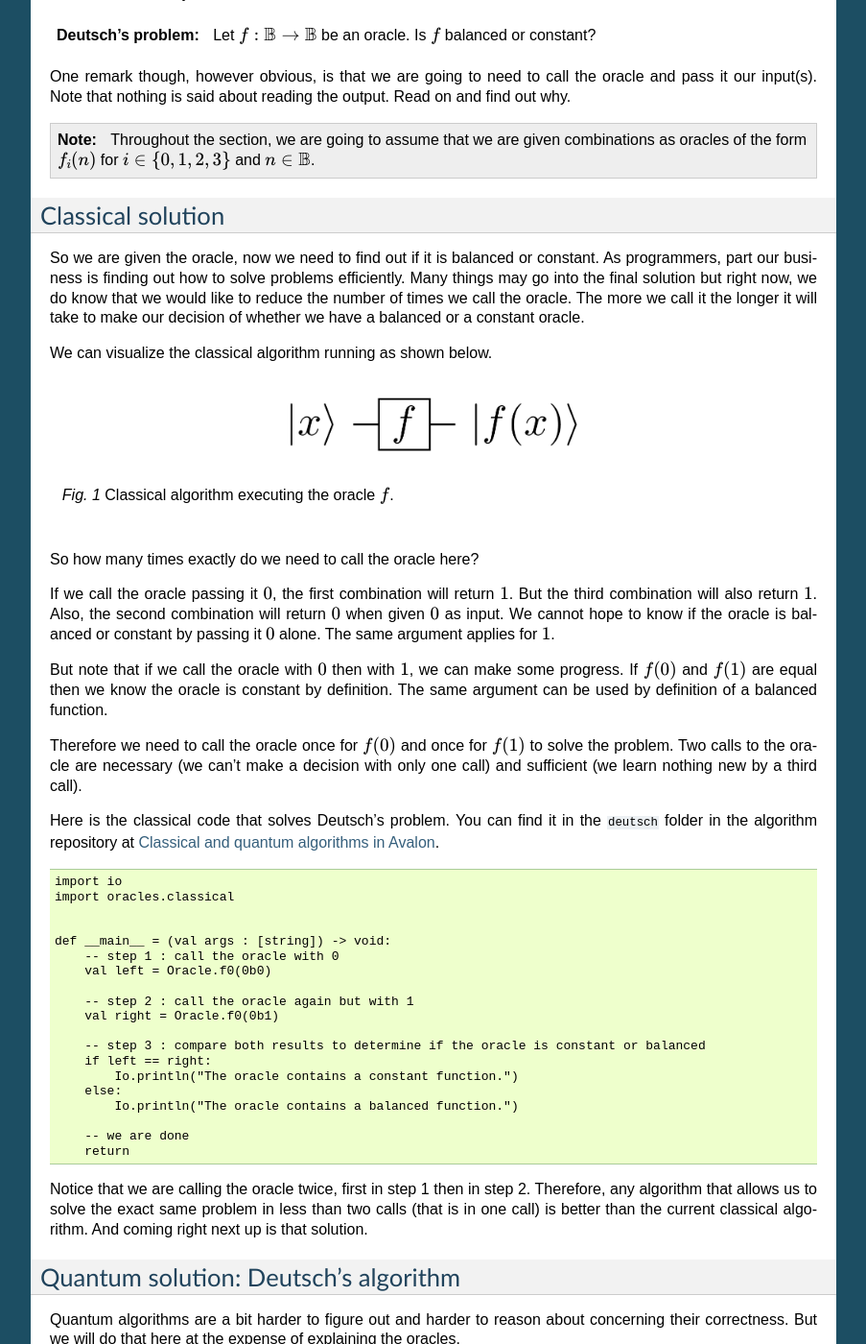
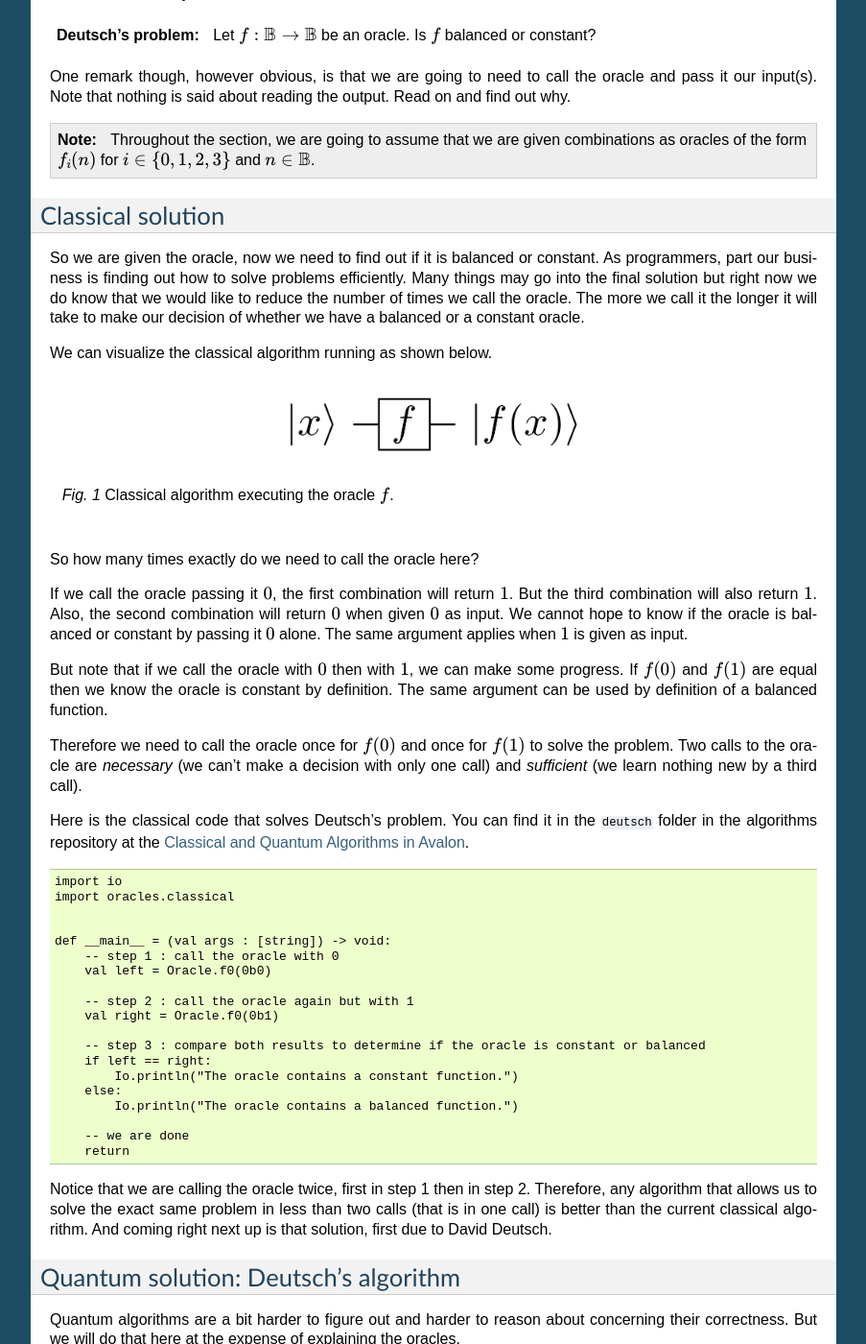
Before and after one commit to avalon-lang/docs, a Sphinx documentation site: the page built from source/algorithms/deutsch.rst, in a window 1280 px wide and 1400 px high, scrolled down 856 px. Shown: the whole window at 96% size, without its empty margins (198-1101 px from the left). Built offline with Sphinx 7.4.7, drawn with Linux system fonts in a browser that asks for light colours; some of the changed text lies outside the part shown.

Commit message:
Fixing typos.

```diff
--- a/source/algorithms/deutsch.rst
+++ b/source/algorithms/deutsch.rst
@@ -68,7 +68,7 @@ Classical solution
 
 So we are given the oracle, now we need to find out if it is balanced or constant.
 As programmers, part our business is finding out how to solve problems efficiently.
-Many things may go into the final solution but right now, we do know that we would like to reduce
+Many things may go into the final solution but right now we do know that we would like to reduce
 the number of times we call the oracle. The more we call it the longer it will take to
 make our decision of whether we have a balanced or a constant oracle.
 
@@ -88,18 +88,18 @@ So how many times exactly do we need to call the oracle here?
 If we call the oracle passing it :math:`0`, the first combination will return :math:`1`.
 But the third combination will also return :math:`1`. Also, the second combination
 will return :math:`0` when given :math:`0` as input. We cannot hope to know if the oracle is balanced
-or constant by passing it :math:`0` alone. The same argument applies for :math:`1`.
+or constant by passing it :math:`0` alone. The same argument applies when :math:`1` is given as input.
 
 But note that if we call the oracle with :math:`0` then with :math:`1`, we can make some progress.
 If :math:`f(0)` and :math:`f(1)` are equal then we know the oracle is constant by definition.
 The same argument can be used by definition of a balanced function.
 
 Therefore we need to call the oracle once for :math:`f(0)` and once for :math:`f(1)` to solve
-the problem. Two calls to the oracle are necessary (we can't make a decision with only one call)
-and sufficient (we learn nothing new by a third call).
+the problem. Two calls to the oracle are *necessary* (we can't make a decision with only one call)
+and *sufficient* (we learn nothing new by a third call).
 
 Here is the classical code that solves Deutsch's problem.
-You can find it in the ``deutsch`` folder in the algorithm repository at `Classical and quantum algorithms in Avalon <https://github.com/avalon-lang/algorithms/tree/master/deutsch/>`_.
+You can find it in the ``deutsch`` folder in the algorithms repository at the `Classical and Quantum Algorithms in Avalon <https://github.com/avalon-lang/algorithms/tree/master/deutsch/>`_.
 
 .. code::
 
@@ -127,7 +127,7 @@ You can find it in the ``deutsch`` folder in the algorithm repository at `Classi
 Notice that we are calling the oracle twice, first in step 1 then in step 2. Therefore,
 any algorithm that allows us to solve the exact same problem in less than two calls
 (that is in one call) is better than the current classical algorithm. And coming right next up
-is that solution.
+is that solution, first due to David Deutsch.
 
 Quantum solution: Deutsch's algorithm
 -------------------------------------
```
Also changed, not shown: other parts of source/algorithms/deutsch.rst (+1 -1 lines).
